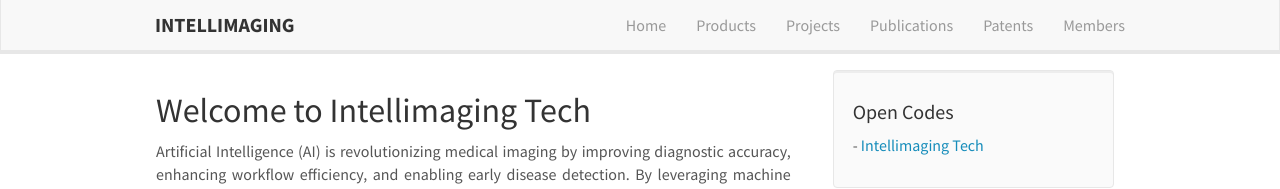
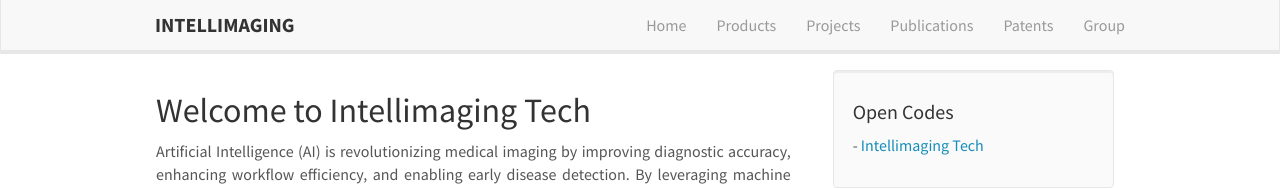
Before and after one commit to intellimaging/intellimaging.github.io, a Jekyll site: the page built from _pages/home.md, in a window 1280 px wide. Shown: the top 189 px of the page. Built offline with Jekyll 4.4.1, drawn with Linux system fonts in a browser that asks for light colours.

Commit message:
Update header.html

```diff
--- a/_includes/header.html
+++ b/_includes/header.html
@@ -17,7 +17,7 @@
 		<li><a href="{{ site.url }}{{ site.baseurl }}/projects">Projects</a></li>
 		<li><a href="{{ site.url }}{{ site.baseurl }}/publications">Publications</a></li>
 		<li><a href="{{ site.url }}{{ site.baseurl }}/multimedia">Patents</a></li>
-		<li><a href="{{ site.url }}{{ site.baseurl }}/members">Members</a></li>
+		<li><a href="{{ site.url }}{{ site.baseurl }}/members">Group</a></li>
 	  </ul>
 	</div>
   </div>
```
